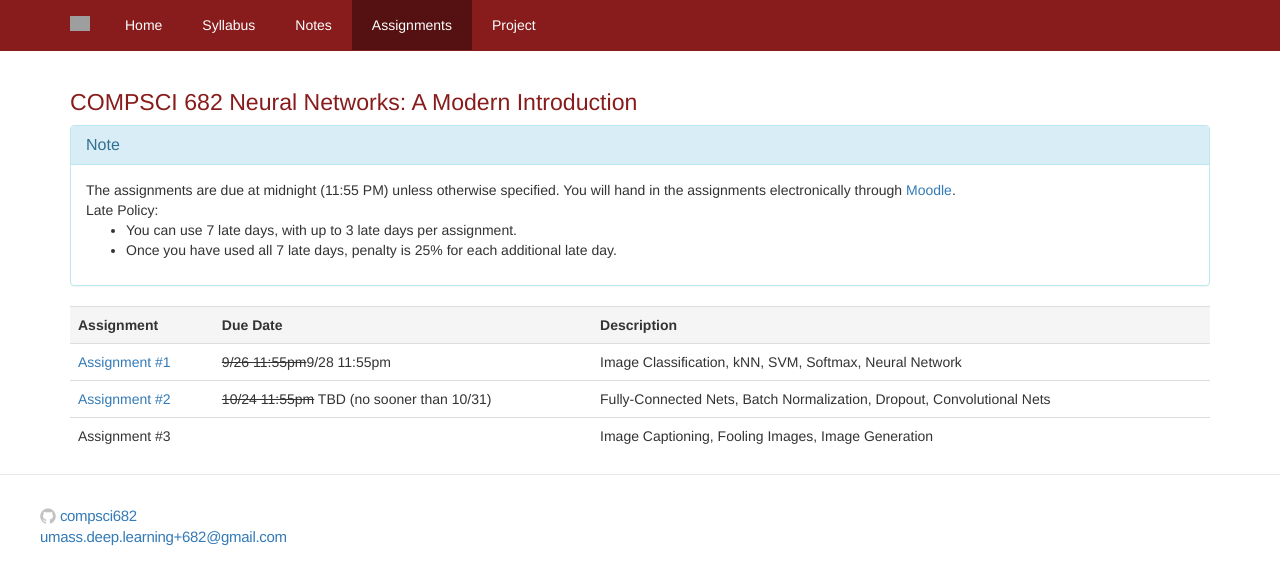
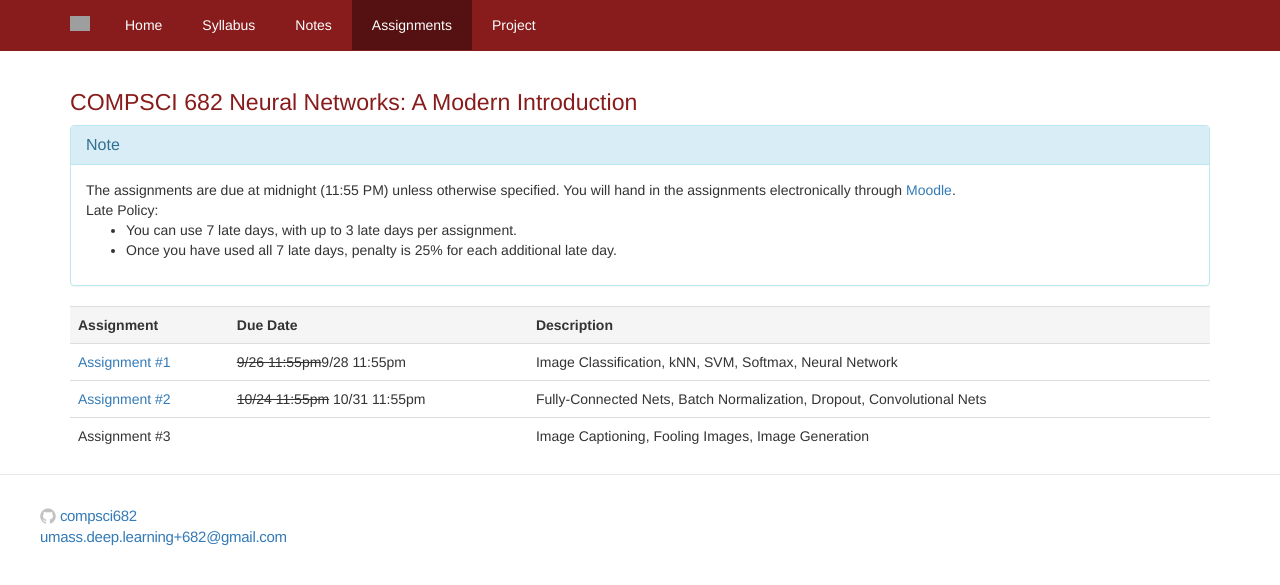
Before and after one commit to compsci682/compsci682.github.io, a Jekyll site: the page assignments.html, which Jekyll copies as it is, in a window 1280 px wide. Shown: the top 585 px of the page. Built offline with Jekyll 4.4.1, drawn with Linux system fonts in a browser that asks for light colours; grey boxes are pictures that could not be loaded.

Commit message:
asgn2 ddl updated

```diff
--- a/assignments.html
+++ b/assignments.html
@@ -85,7 +85,7 @@
     		<th>Assignment</th><th>Due Date</th><th>Description</th>
 	</tr>
     <tr><td><a href='/assignments/assignments2016/assignment1/'>Assignment #1</a></td><td><del>9/26 11:55pm</del>9/28 11:55pm</td><td>Image Classification, kNN, SVM, Softmax, Neural Network</td></tr>
-    <tr><td><a href='/assignments/assignments2016/assignment2/'>Assignment #2</a></td><td><del>10/24 11:55pm</del> TBD (no sooner than 10/31)</td><td>Fully-Connected Nets, Batch Normalization, Dropout, Convolutional Nets</td></tr>
+    <tr><td><a href='/assignments/assignments2016/assignment2/'>Assignment #2</a></td><td><del>10/24 11:55pm</del> 10/31 11:55pm</td><td>Fully-Connected Nets, Batch Normalization, Dropout, Convolutional Nets</td></tr>
     <tr><td>Assignment #3</td><td></td><td>Image Captioning, Fooling Images, Image Generation</td></tr>
 	</tbody></table>
     </div><!--/.container-->
```
